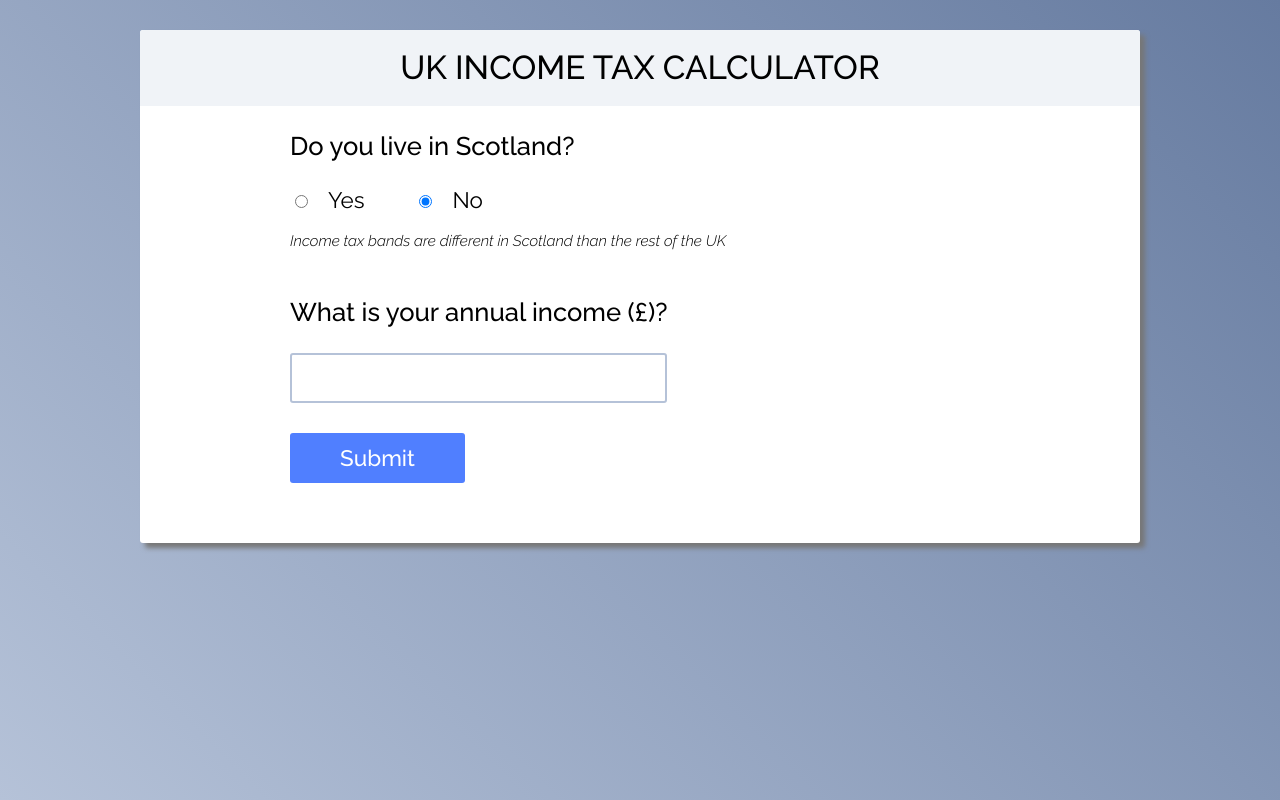
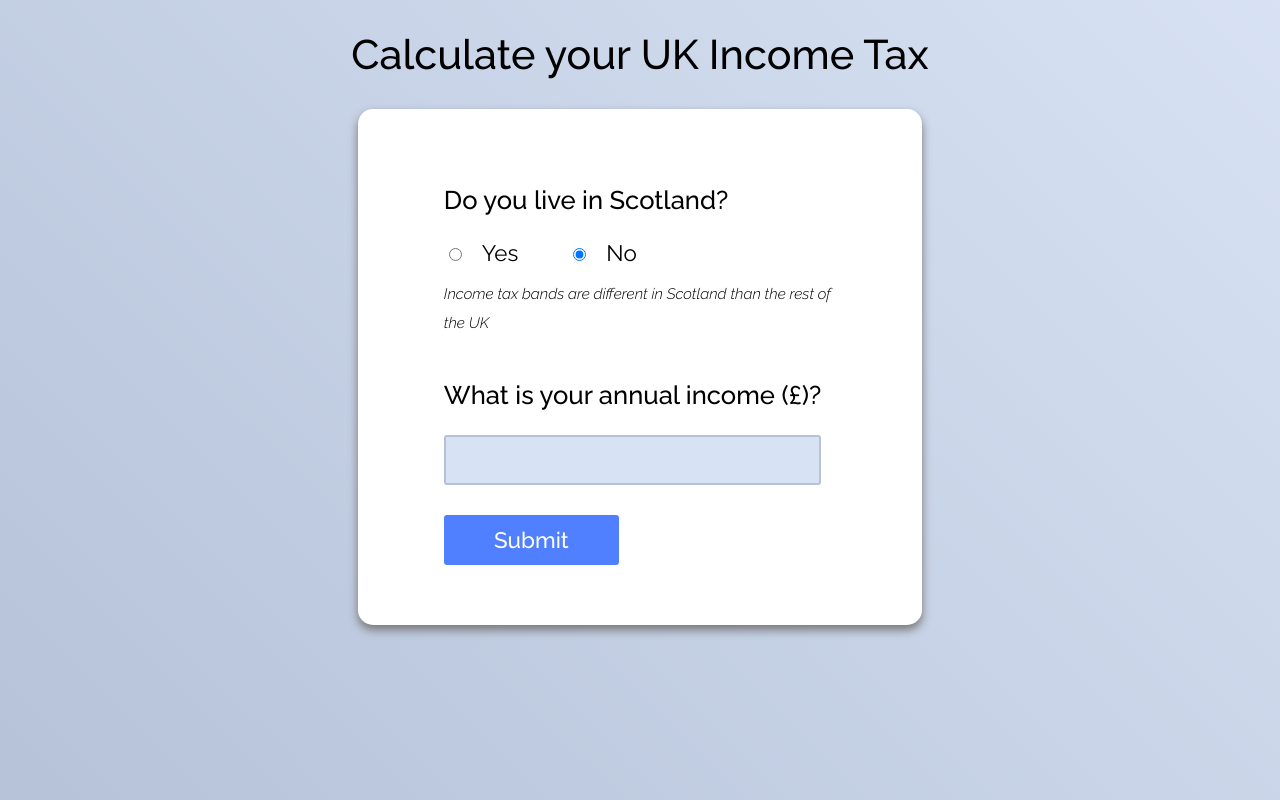
Before and after one commit to gideongoddard/tax-calculator, a React (Create React App) app: page / in a window 1280 px wide. Built offline with nearby package versions, Linux system fonts and the light colour scheme.

Commit message:
WIP styling improvements. To be continued...

```diff
--- a/src/Components/App/App.css
+++ b/src/Components/App/App.css
@@ -1,24 +1,24 @@
 .App {
-  background: linear-gradient(45deg, #b5c2d8, #667ba0);
+  background: linear-gradient(45deg, hsl(218, 31%, 78%), hsl(218, 55%, 90%));
   min-height: 100vh;
-  display: flex;
   justify-content: center;
   align-items: flex-start;
   font-size: calc(10px + 1.75vmin);
   color: #000;
-  padding-top: 30px;
+  padding: 30px 0;
 }
 
 .content-box {
-  width: 95%;
-  max-width: 1000px;
+  width: fit-content;
+  max-width: 90%;
+  padding: 50px 5%;
+  margin: 0 auto 30px auto;
   display: flex;
   flex-direction: column;
   justify-content: center;
   align-items: center;
-  border-radius: 3px;
+  border-radius: 15px;
   margin-bottom: 30px;
   background-color: #fff;
-  box-shadow: 5px 5px 5px #777;
-  padding-bottom: 50px;
+  box-shadow: 0 5px 10px #777;
 }
--- a/src/Components/App/App.js
+++ b/src/Components/App/App.js
@@ -124,8 +124,8 @@ class App extends React.Component {
   render() {
     return (
       <div className="App">
+        <Header />
         <div className="content-box">
-        <Header />
         <Form scotland={this.state.scotland} onScotlandChange={this.updateScotland} income={this.state.income} onIncomeChange={this.updateIncome} formSubmitted={this.state.formSubmitted} onFormSubmit={this.submitForm} />
         <Results formSubmitted={this.state.formSubmitted} income={this.state.income} incomeTax={this.state.incomeTax} taxBreakdown={this.state.taxBreakdown} scotland={this.state.scotland} onReset={this.resetApp} />
         </div>
--- a/src/Components/Form/Form.css
+++ b/src/Components/Form/Form.css
@@ -23,7 +23,11 @@ form {
 
 .submit:hover {
     background-color: #2b63ff;
-    box-shadow: 4px 4px 4px #ccc;
+    box-shadow: 0 3px 5px #ccc;
+}
+
+input[type="number"] {
+    background-color:hsl(218, 55%, 90%);
 }
 
 label {
--- a/src/Components/Form/Form.js
+++ b/src/Components/Form/Form.js
@@ -2,7 +2,6 @@ import React from 'react';
 import './Form.css';
 import Country from '../Country/Country';
 import Income from '../Income/Income';
-import Header from '../Header/Header';
 
 class Form extends React.Component {
     constructor(props) {
--- a/src/Components/Header/Header.css
+++ b/src/Components/Header/Header.css
@@ -1,16 +1,11 @@
 header {
     width: 100%;
-    height: calc(50px + 2vw);
-    background-color: #f0f3f7;
-    border-radius: 3px 3px 0 0;
-    display: flex;
-    justify-content: center;
-    align-items: center;
 }
 
 h1 {
     text-align: center;
-    text-transform: uppercase;
-    font-size: calc(14px + 1.5vw);
+    font-size: calc(26px + 1.2vw);
     font-weight: 500;
+    max-width: 90%;
+    margin: 0 auto 30px auto;
 }
--- a/src/Components/Header/Header.js
+++ b/src/Components/Header/Header.js
@@ -5,7 +5,7 @@ class Header extends React.Component {
     render() {
         return (
             <header>
-                <h1>UK Income Tax Calculator</h1>
+                <h1>Calculate your UK Income Tax</h1>
             </header>
         )
     }
--- a/src/Components/Results/Results.css
+++ b/src/Components/Results/Results.css
@@ -16,7 +16,7 @@
     border-radius: 3px;
     padding: 20px;
     margin-bottom: 30px;
-    box-shadow: 3px 3px 3px #ccc;
+    box-shadow: 0 3px 5px #ccc;
 }
 
 .breakdown {
@@ -25,7 +25,7 @@
 
 table {
     border-collapse: collapse;
-    box-shadow: 3px 3px 5px #ccc;
+    box-shadow: 0 3px 5px #ccc;
 }
 
 th, td {
@@ -64,7 +64,7 @@ button {
 
 button:hover {
     background-color: #8b9dbb;
-    box-shadow: 4px 4px 4px #ccc;
+    box-shadow: 0 3px 5px #ccc;
 }
 
 p {
```
